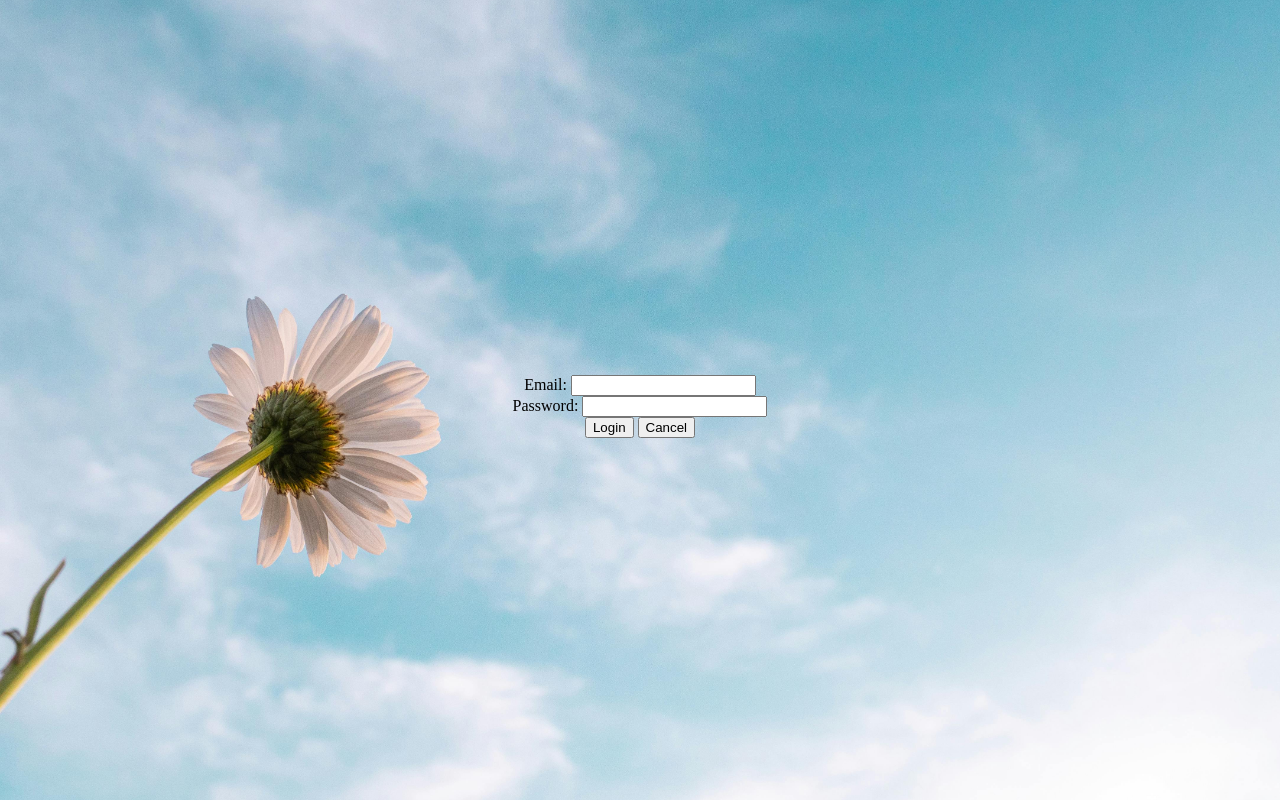
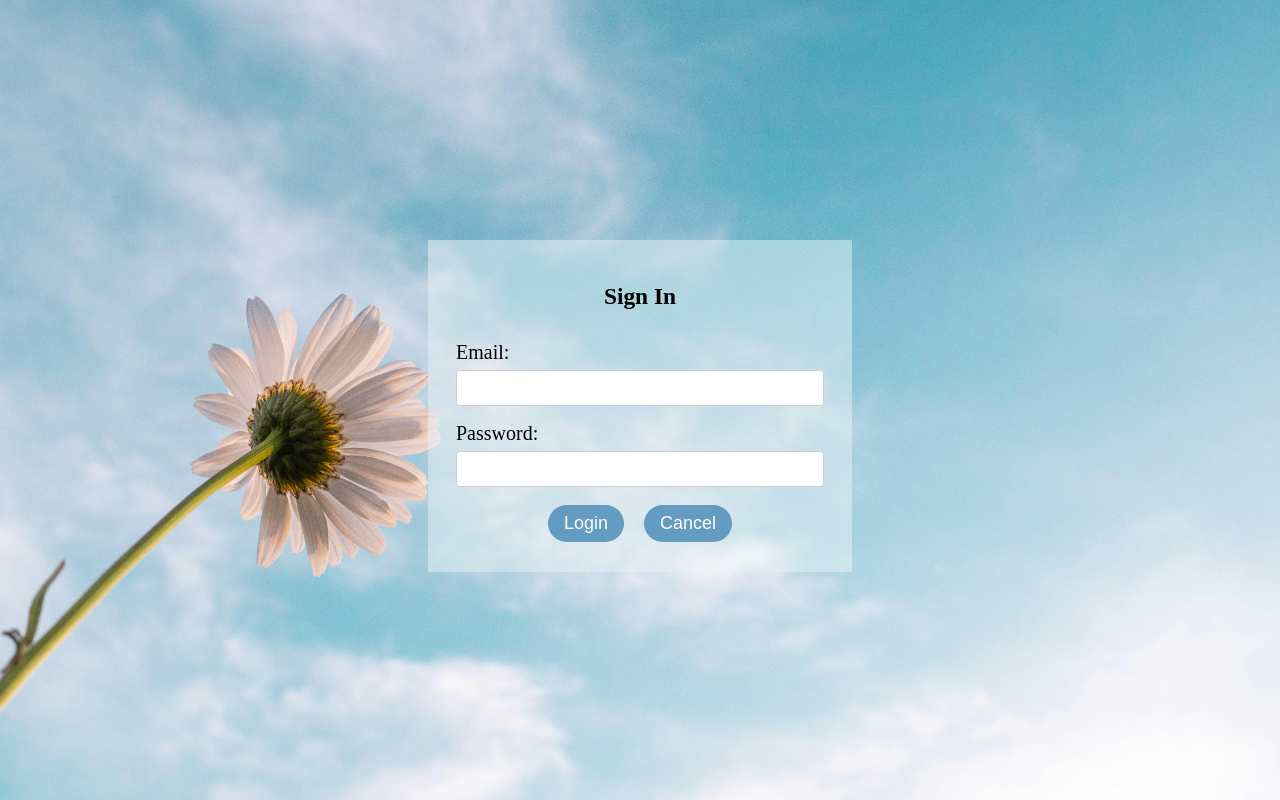
Before and after one commit to Sisi-tech/blogPlatform, a website with bundled scripts: page public/index.html in a window 1280 px wide. Both pictures are taken after a click on the button "Sign In". Built offline with nearby package versions, Linux system fonts and the light colour scheme.

Commit message:
update sign in style

```diff
--- a/public/index.html
+++ b/public/index.html
@@ -20,16 +20,19 @@
     <!-- Login -->
     <div id="login-div" class="login-container" style="display: none;" >
         <form>
-            <div>
+            <h3 class="sign-in-title">Sign In</h3>
+            <div class="login-email-div">
                 <label for="email-one">Email:</label>
                 <input type="email" id="email-one" />
             </div>
-            <div>
+            <div class="login-password-div">
                 <label for="password-one">Password:</label>
                 <input type="password" id="password-one" />
             </div>
-            <button type="button" id="login-button">Login</button>
-            <button type="button" id="login-cancel">Cancel</button>
+            <div class="login-btns">
+                <button type="button" id="login-button" class="login-div-login-btn">Login</button>
+                <button type="button" id="login-cancel" class="login-div-cancel-btn">Cancel</button>
+            </div>
         </form>
     </div>
     <!-- Register -->
--- a/public/style.css
+++ b/public/style.css
@@ -45,7 +45,51 @@ html, body {
     max-width: 1000px;
 }
 .login-container {
+    width: 30%;
+    padding: 20px;
+    background-color: rgb(232, 243, 246, 0.5);
+    display: flex;
+    text-align: left;
+    font-size: 20px;
 }
+.sign-in-title {
+    text-align: center;
+}
+.login-email-div,
+.login-password-div {
+    display: flex;
+    flex-direction: column;
+    gap: 6px;
+    padding: 8px;
+}
+.login-email-div input,
+.login-password-div input {
+    padding: 8px;
+    font-size: 16px;
+    border: 1px solid #ccc;
+    border-radius: 4px;
+}
+.login-btns {
+    display: flex;
+    justify-content: center;
+    gap: 20px;
+    padding: 10px 0;
+}
+.login-div-login-btn,
+.login-div-cancel-btn {
+    padding: 8px 16px;
+    font-size: 18px;
+    border-radius: 20px;
+    border: none;
+    background-color: #639bc1;
+    color: white;
+    cursor: pointer;
+}
+.login-div-login-btn:hover,
+.login-div-cancel-btn:hover {
+    background-color: #47718d;
+}
+
 .post-container {
     display: flex;
     flex-direction: column;
```
